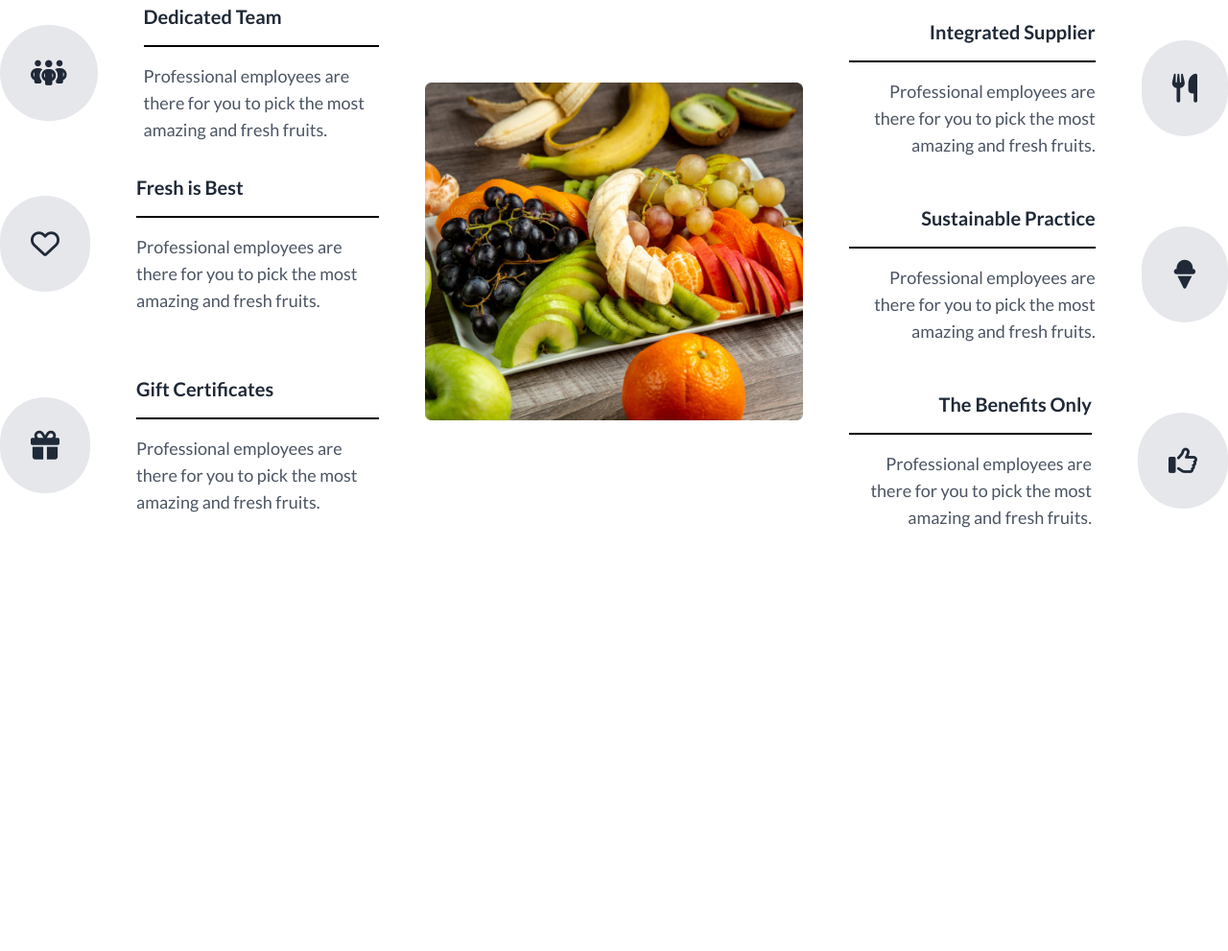
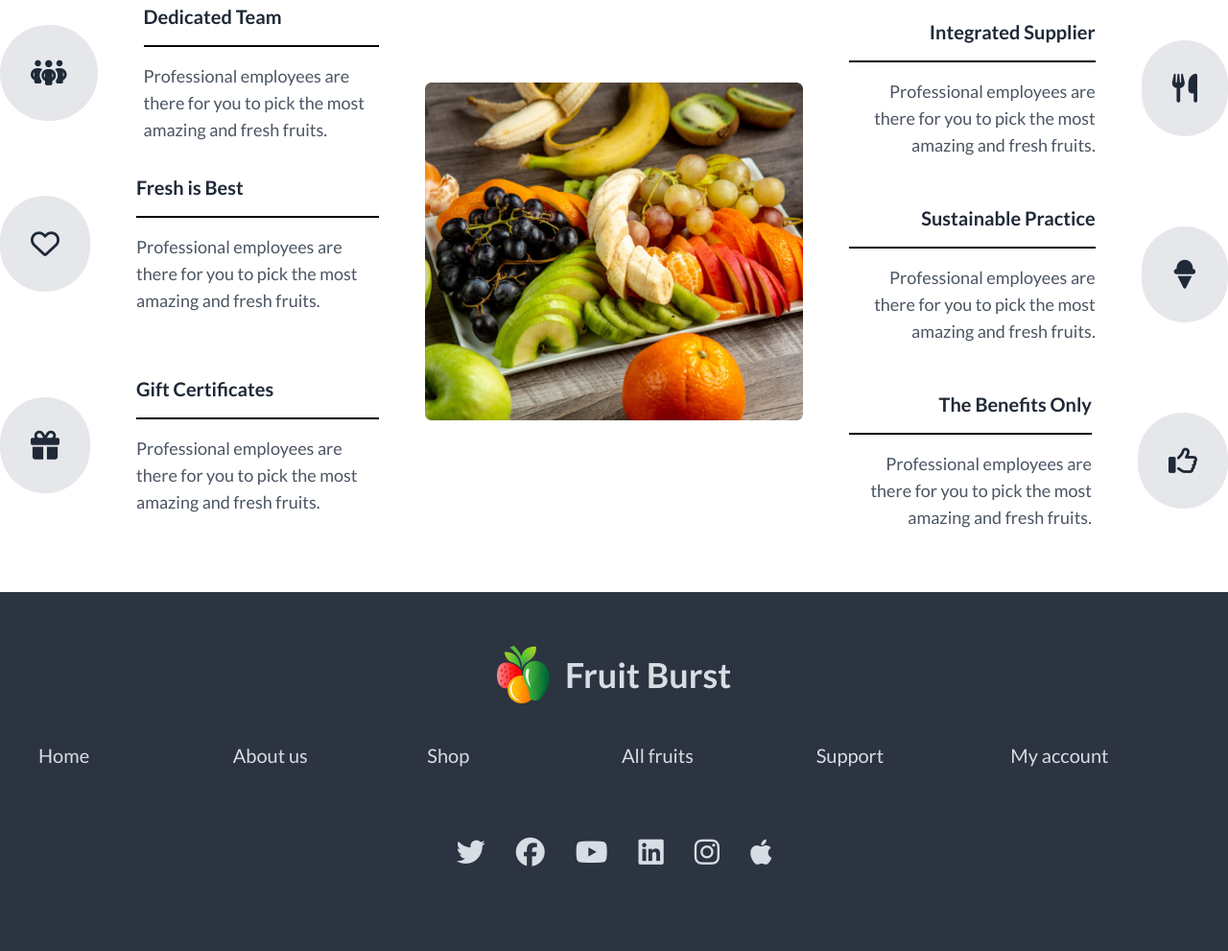
Before and after one commit to hrhabib07/fruit-brust, a plain HTML site: page index.html in a window 1280 px wide. Shown: the part 2834-3825 px from the top of the page at 96% size. Before the commit the page ends 3451 px from the top, so only its background shows below. Drawn offline with nearby package versions, Linux system fonts and the light colour scheme.

Commit message:
footer section added

```diff
--- a/index.html
+++ b/index.html
@@ -651,6 +651,45 @@
 
 
     </main>
-    <footer></footer>
+
+    <!-- footer section starts here  -->
+    <footer class="bg-neutral footer p-10  text-neutral-content ">
+      <div class="container mx-auto flex flex-col items-center justify-center">
+          <!-- first row  -->
+          <div class="flex items-center justify-between gap-4 my-4">
+            <img src="images/logo.png" alt="">
+            <h2 class="text-4xl font-bold">Fruit Burst</h2>
+          </div>
+          <!-- second row  -->
+          <div class="grid grid-cols-4 lg:grid-cols-6 gap-4 my-4 w-full mx-auto">
+
+              <li class="list-none text-sm lg:text-xl"><a>Home</a></li>
+              <li class="list-none text-sm lg:text-xl"><a>About us</a></li>
+              <li class="list-none text-sm lg:text-xl"><a>Shop</a></li>
+              <li class="list-none text-sm lg:text-xl"><a>All fruits</a></li>
+              <li class="list-none text-sm lg:text-xl"><a>Support</a></li>
+              <li class="list-none text-sm lg:text-xl"><a>My account</a></li>
+
+
+          </div>
+          <!-- second row  -->
+          <div class="flex gap-8 text-3xl my-12">
+
+            <i class="fa-brands fa-twitter"></i>
+            <i class="fa-brands fa-facebook"></i>
+            <i class="fa-brands fa-youtube"></i>
+            <i class="fa-brands fa-linkedin"></i>
+            <i class="fa-brands fa-instagram"></i>
+            <i class="fa-brands fa-apple"></i>
+
+
+          </div>
+
+
+
+
+
+      </div>
+    </footer>
 </body>
 </html>
```
